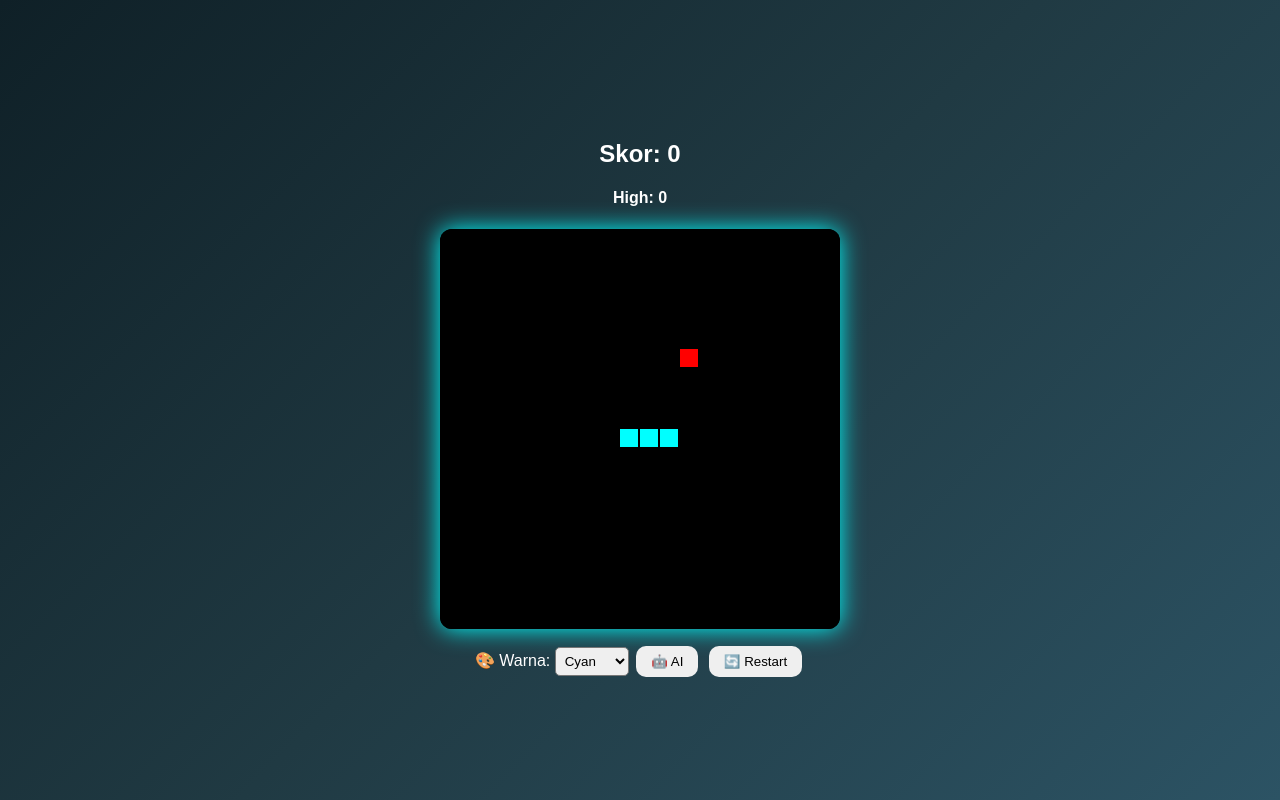
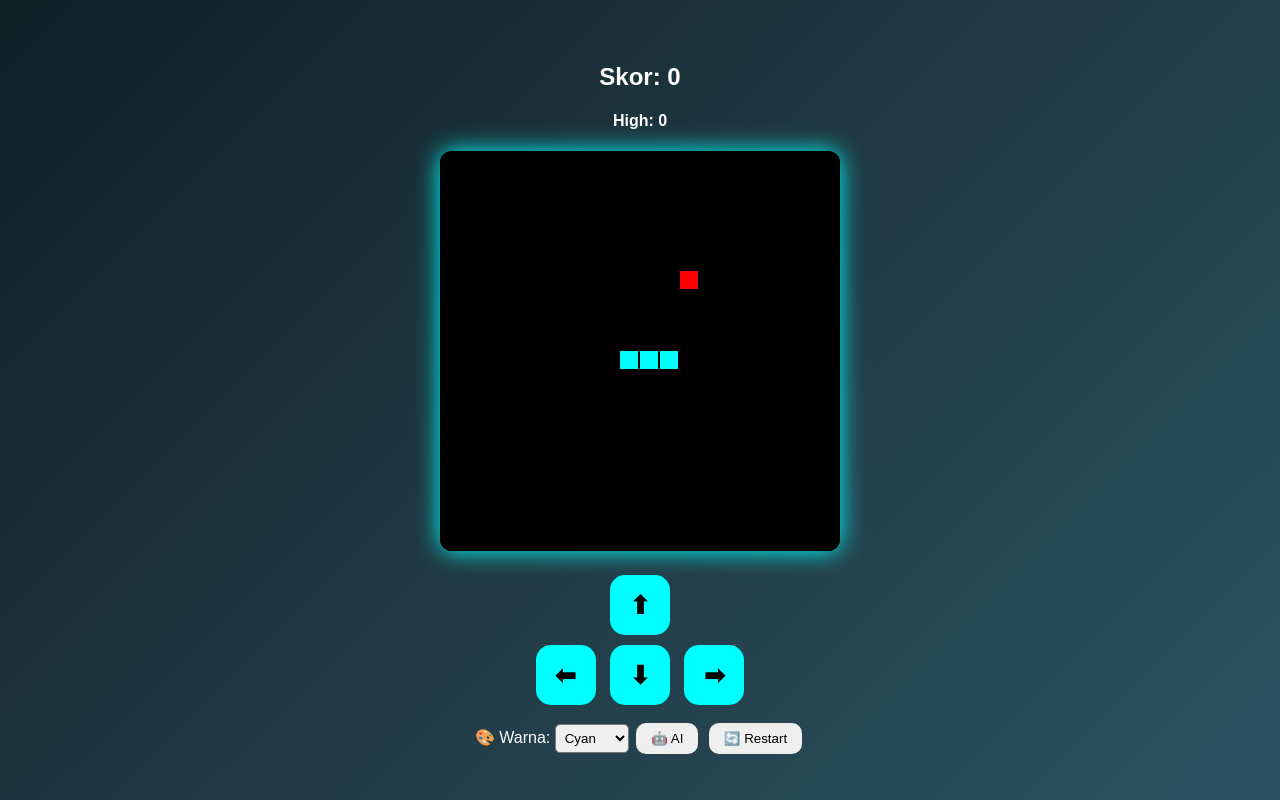
Before and after one commit to fahrudinnasrulloh94-glitch/website-saya, a plain HTML site: page index.html in a window 1280 px wide. Drawn offline with Linux system fonts and the light colour scheme.

Commit message:
Update index.html

```diff
--- a/index.html
+++ b/index.html
@@ -17,7 +17,9 @@ body {
     font-family:sans-serif;
 }
 
-.container { text-align:center; }
+.container {
+    text-align:center;
+}
 
 canvas {
     background:black;
@@ -41,6 +43,23 @@ select {
     padding:5px;
     border-radius:5px;
 }
+
+/* TOMBOL HP */
+.mobile-controls{
+    margin-top:15px;
+}
+
+.mobile-controls button{
+    width:60px;
+    height:60px;
+    font-size:25px;
+    border:none;
+    border-radius:15px;
+    margin:5px;
+    background:#00ffff;
+    color:black;
+    font-weight:bold;
+}
 </style>
 </head>
 
@@ -53,6 +72,14 @@ select {
     <canvas id="game" width="400" height="400"></canvas>
 
     <h2 id="over" style="display:none;color:red;">GAME OVER</h2>
+
+    <!-- TOMBOL HP -->
+    <div class="mobile-controls">
+        <button onclick="atas()">⬆</button><br>
+        <button onclick="kiri()">⬅</button>
+        <button onclick="bawah()">⬇</button>
+        <button onclick="kanan()">➡</button>
+    </div>
 
     <div class="controls">
         🎨 Warna:
@@ -211,13 +238,42 @@ function loop(){
     draw();
 }
 
-// CONTROL
+// KEYBOARD CONTROL
 document.addEventListener("keydown",e=>{
     if(e.key==="ArrowLeft"&&dx!=1){dx=-1;dy=0;}
     if(e.key==="ArrowRight"&&dx!=-1){dx=1;dy=0;}
     if(e.key==="ArrowUp"&&dy!=1){dx=0;dy=-1;}
     if(e.key==="ArrowDown"&&dy!=-1){dx=0;dy=1;}
 });
+
+// TOMBOL HP
+function kiri(){
+    if(dx!=1){
+        dx=-1;
+        dy=0;
+    }
+}
+
+function kanan(){
+    if(dx!=-1){
+        dx=1;
+        dy=0;
+    }
+}
+
+function atas(){
+    if(dy!=1){
+        dx=0;
+        dy=-1;
+    }
+}
+
+function bawah(){
+    if(dy!=-1){
+        dx=0;
+        dy=1;
+    }
+}
 
 // START
 init();
```
